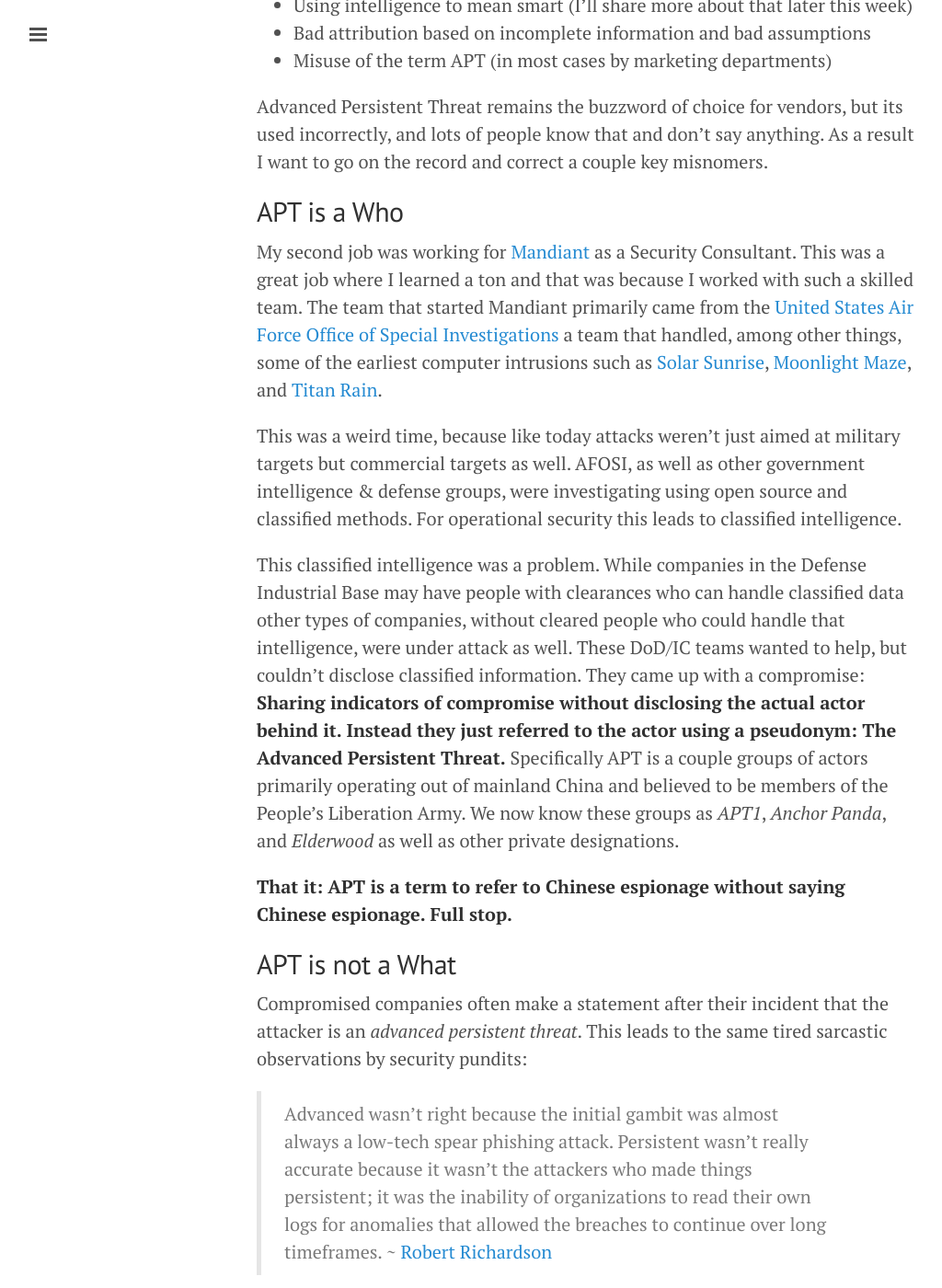
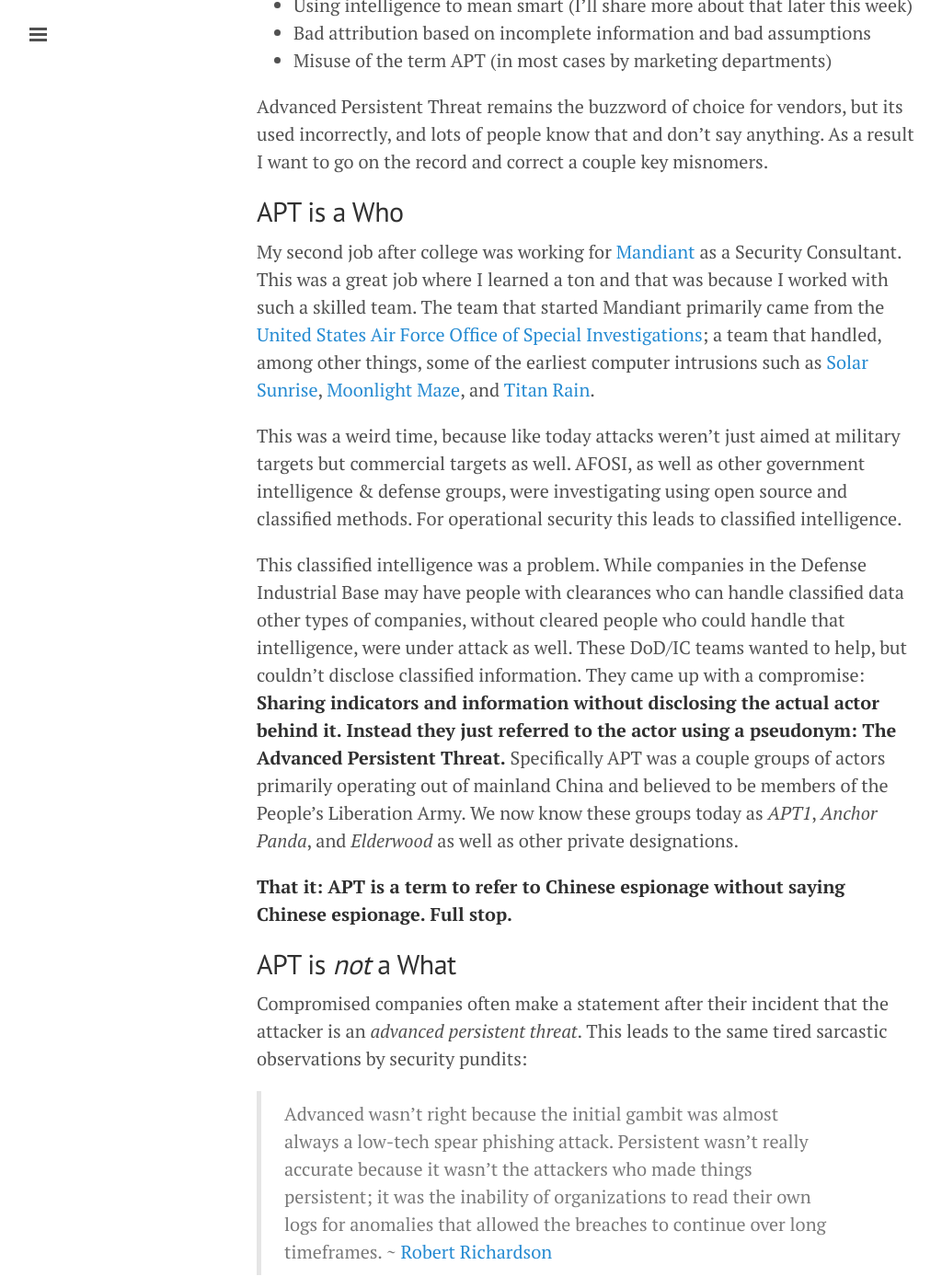
Before and after one commit to sroberts/sroberts.github.io, a Jekyll site: the page built from _posts/2015-02-16-apt-is-a-who-not-a-what.md, in a window 1280 px wide and 1400 px high, scrolled down 321 px. Shown: the whole window at 92% size, without its empty margins (1-1025 px from the left). Built offline with Jekyll 4.4.1, drawn with Linux system fonts in a browser that asks for light colours; nearby versions of some CDN libraries.

Commit message:
a few more tweaks because i can't stop myself

```diff
--- a/_posts/2015-02-16-apt-is-a-who-not-a-what.md
+++ b/_posts/2015-02-16-apt-is-a-who-not-a-what.md
@@ -13,15 +13,15 @@
 
 ## APT is a Who
 
-My second job was working for [Mandiant](https://www.mandiant.com/) as a Security Consultant. This was a great job where I learned a ton and that was because I worked with such a skilled team. The team that started Mandiant primarily came from the [United States Air Force Office of Special Investigations](http://www.osi.af.mil/) a team that handled, among other things, some of the earliest computer intrusions such as [Solar Sunrise](http://en.wikipedia.org/wiki/Ehud_Tenenbaum), [Moonlight Maze](http://en.wikipedia.org/wiki/Moonlight_Maze), and [Titan Rain](http://en.wikipedia.org/wiki/Titan_Rain).
+My second job after college was working for [Mandiant](https://www.mandiant.com/) as a Security Consultant. This was a great job where I learned a ton and that was because I worked with such a skilled team. The team that started Mandiant primarily came from the [United States Air Force Office of Special Investigations](http://www.osi.af.mil/); a team that handled, among other things, some of the earliest computer intrusions such as [Solar Sunrise](http://en.wikipedia.org/wiki/Ehud_Tenenbaum), [Moonlight Maze](http://en.wikipedia.org/wiki/Moonlight_Maze), and [Titan Rain](http://en.wikipedia.org/wiki/Titan_Rain).
 
 This was a weird time, because like today attacks weren't just aimed at military targets but commercial targets as well. AFOSI, as well as other government intelligence & defense groups, were investigating using open source and classified methods. For operational security this leads to classified intelligence.
 
-This classified intelligence was a problem. While companies in the Defense Industrial Base may have people with clearances who can handle classified data other types of companies, without cleared people who could handle that intelligence, were under attack as well. These DoD/IC teams wanted to help, but couldn't disclose classified information.  They came up with a compromise: __Sharing indicators of compromise without disclosing the actual actor behind it. Instead they just referred to the actor using a pseudonym: The Advanced Persistent Threat.__ Specifically APT is a couple groups of actors primarily operating out of mainland China and believed to be members of the People's Liberation Army. We now know these groups as _APT1_, _Anchor Panda_, and _Elderwood_ as well as other private designations.
+This classified intelligence was a problem. While companies in the Defense Industrial Base may have people with clearances who can handle classified data other types of companies, without cleared people who could handle that intelligence, were under attack as well. These DoD/IC teams wanted to help, but couldn't disclose classified information.  They came up with a compromise: __Sharing indicators and information without disclosing the actual actor behind it. Instead they just referred to the actor using a pseudonym: The Advanced Persistent Threat.__ Specifically APT was a couple groups of actors primarily operating out of mainland China and believed to be members of the People's Liberation Army. We now know these groups today as _APT1_, _Anchor Panda_, and _Elderwood_ as well as other private designations.
 
 __That it: APT is a term to refer to Chinese espionage without saying Chinese espionage. Full stop.__
 
-## APT is not a What
+## APT is _not_ a What
 
 Compromised companies often make a statement after their incident that the attacker is an _advanced persistent threat_. This leads to the same tired sarcastic observations by security pundits:
 
@@ -45,7 +45,7 @@
 - Criminal Activist (So called Hactivists)
 
 The security community has difficult problems on it's hands. Seemingly the harder we work to stop threats the more come up. We're already dramatically under staffed as an industry ([<i class="fa fa-file-pdf-o"></i> Leviathan Security Group: Analysis of Cloud vs. Local Storage:
-Capabilities, Opportunities, Challenges](http://www.leviathansecurity.com/wp-content/uploads/Value-of-Cloud-Security-Scarcity.pdf)). The last thing we need, the last thing we can afford, is to make our own lives more difficult by abusing overloaded terms to generate [fear, uncertainty, and doubt](http://www.faronics.com/assets/NextGenerationMalware.jpg).
+Capabilities, Opportunities, Challenges](http://www.leviathansecurity.com/wp-content/uploads/Value-of-Cloud-Security-Scarcity.pdf)). The last thing we need, the last thing we can afford, is to make our own lives more difficult by abusing overloaded terms to generate [fear, uncertainty, and doubt]().
 
 ## A Little Extra
 I've been working on and off on a tool I think could be useful in situations like this. While it's not  ready for prime time yet here is a little preview:
```
